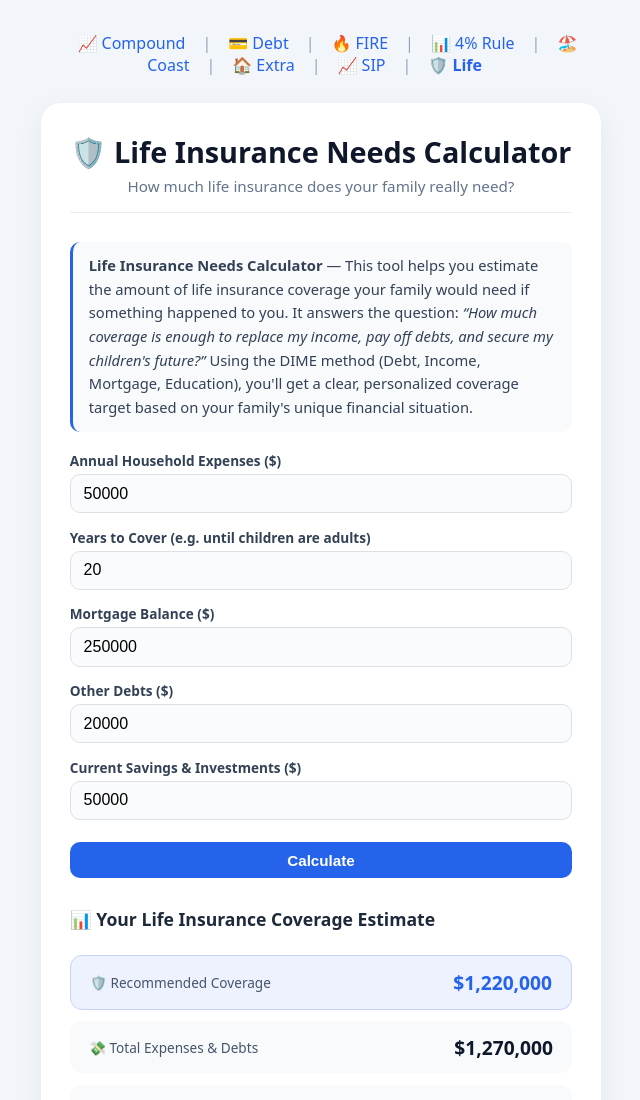
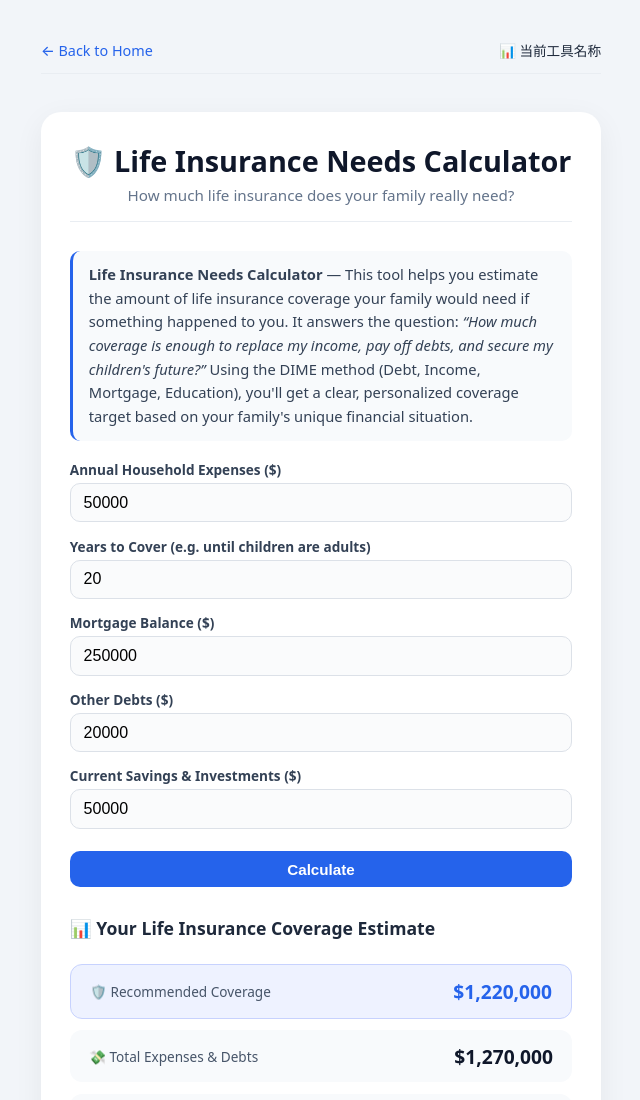
Before and after one commit to lk393/compound-interest-calculator, a plain HTML site: page life-insurance.html in a window 1280 px wide. Shown: the top 1100 px of the page, without its empty margins (319-959 px from the left). Drawn offline with Linux system fonts and the light colour scheme.

Commit message:
Update life-insurance.html

```diff
--- a/life-insurance.html
+++ b/life-insurance.html
@@ -107,23 +107,12 @@
 
 <div class="container">
 
-    <!-- ===== 导航（八个工具） ===== -->
-    <div class="nav-links">
-        <a href="index.html">📈 Compound</a>
-        <span style="color:#94a3b8;">|</span>
-        <a href="debt-calculator.html">💳 Debt</a>
-        <span style="color:#94a3b8;">|</span>
-        <a href="fire-calculator.html">🔥 FIRE</a>
-        <span style="color:#94a3b8;">|</span>
-        <a href="four-percent.html">📊 4% Rule</a>
-        <span style="color:#94a3b8;">|</span>
-        <a href="coast-fire.html">🏖️ Coast</a>
-        <span style="color:#94a3b8;">|</span>
-        <a href="extra-payment.html">🏠 Extra</a>
-        <span style="color:#94a3b8;">|</span>
-        <a href="sip-calculator.html">📈 SIP</a>
-        <span style="color:#94a3b8;">|</span>
-        <a href="life-insurance.html" style="font-weight:700;">🛡️ Life</a>
+    <!-- ===== 顶部导航（面包屑） ===== -->
+    <div class="top-nav">
+        <a href="index.html" class="back-link">← Back to Home</a>
+        <div class="breadcrumb">
+            📊 <span>当前工具名称</span>
+        </div>
     </div>
 
     <main class="calculator-card">
```
